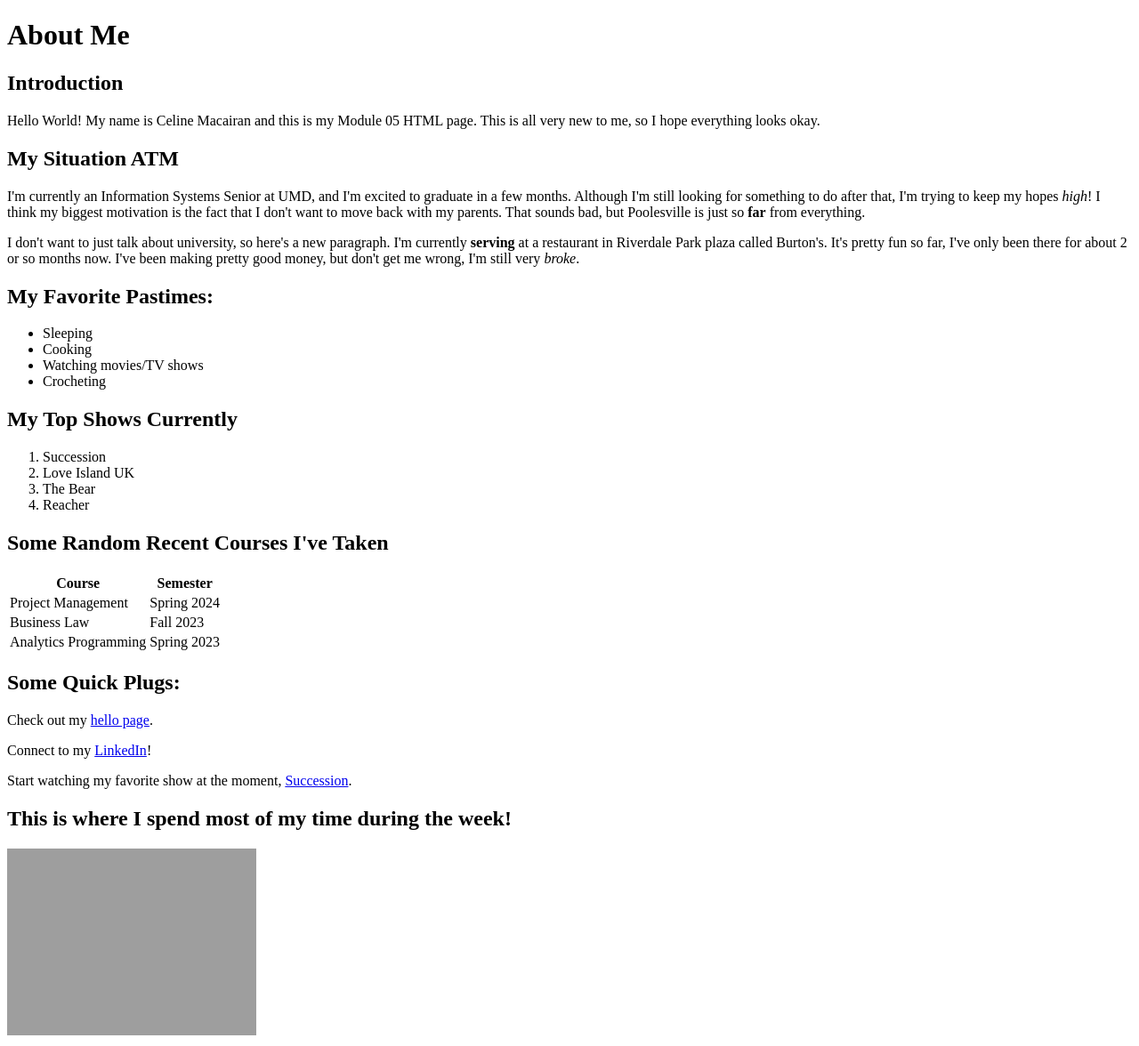
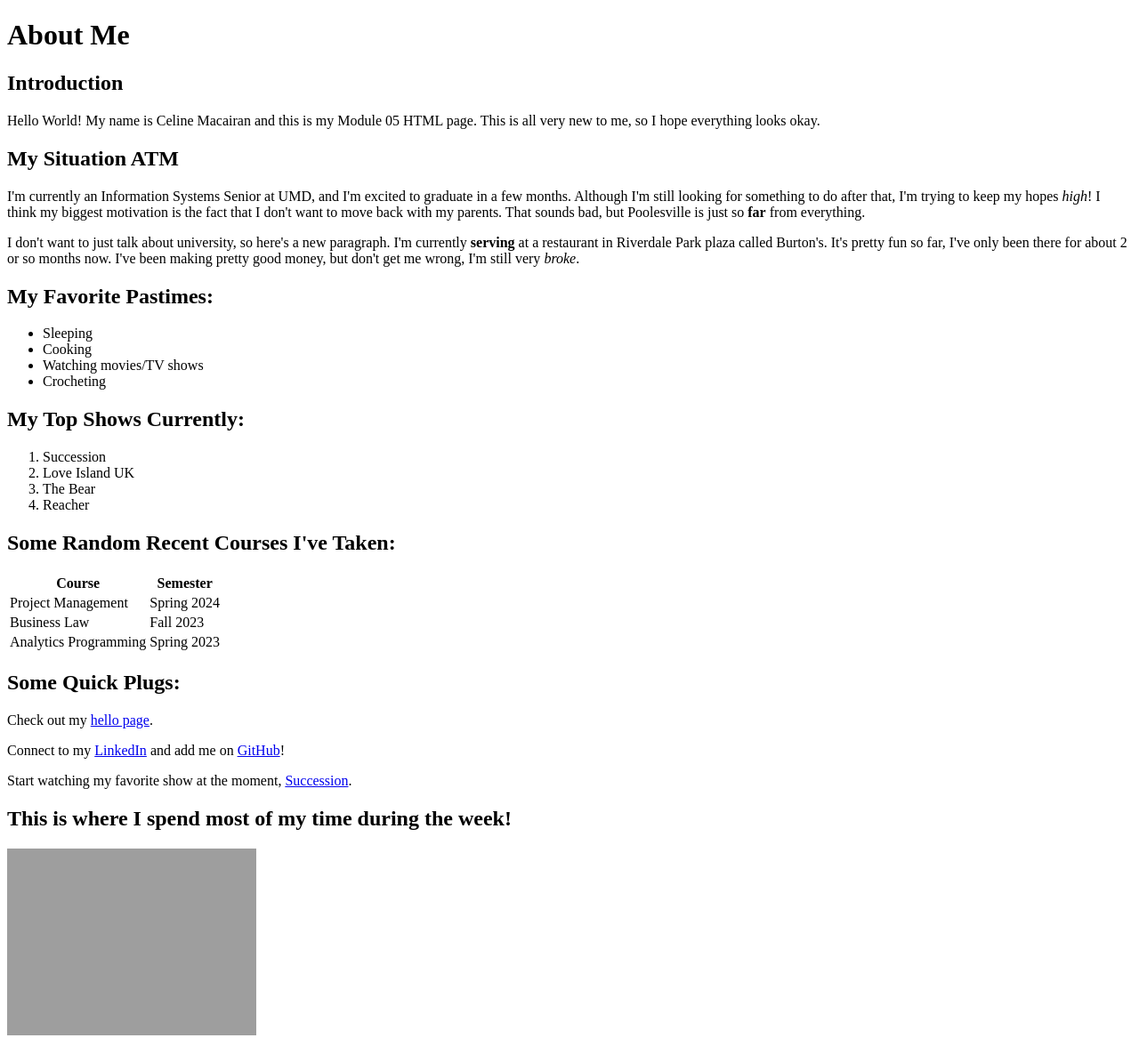
Before and after one commit to celineannem/helloWorld, a Flask app: page /about in a window 1280 px wide. Shown: the whole page at 89% size. Run offline with Flask 3, Linux system fonts and the light colour scheme; grey boxes are pictures that could not be loaded.

Commit message:
Fixed my about page according to the Module 05 directions.

```diff
--- a/templates/about.html
+++ b/templates/about.html
@@ -8,10 +8,12 @@
    <h1>About Me</h1>
 
 
+
    <h2>Introduction</h2>
    <p>Hello World! My name is Celine Macairan and this is my Module 05 HTML page.
        This is all very new to me, so I hope everything looks okay.</p>
 
+<!-- ATM stands for "at the moment"-->
 
    <h2>My Situation ATM</h2>
    <p>I'm currently an Information Systems Senior at UMD, and I'm excited to graduate in a few months.
@@ -34,7 +36,7 @@
    </ul>
 
 
-   <h2>My Top Shows Currently</h2>
+   <h2>My Top Shows Currently:</h2>
    <ol>
        <li>Succession</li>
        <li>Love Island UK</li>
@@ -42,7 +44,9 @@
        <li>Reacher</li>
    </ol>
 
-   <h2>Some Random Recent Courses I've Taken</h2>
+   <!--I would like to make the table lined up if possible-->
+
+   <h2>Some Random Recent Courses I've Taken:</h2>
    <table>
  <thead>
            <tr>
@@ -66,10 +70,12 @@
    </tbody>
    </table>
 
+   <!--Make sure the 3rd link opens in a new tab!-->
 
    <h2>Some Quick Plugs:</h2>
    <p>Check out my <a href="/hello">hello page</a>.</p>
-   <p>Connect to my <a href="https://www.linkedin.com/in/celinemacairan">LinkedIn</a>!</p>
+   <p>Connect to my <a href="https://www.linkedin.com/in/celinemacairan" target="_blank">LinkedIn</a> and add me on
+       <a href="https://github.com/celineannem" target="_blank"> GitHub</a>!</p>
    <p>Start watching my favorite show at the moment, <a href="https://www.amazon.com/dp/B0BYTDXPZF">Succession</a>.</p>
 
    <h2>This is where I spend most of my time during the week!</h2>
```
Also changed, not shown: requirements.txt (added).
